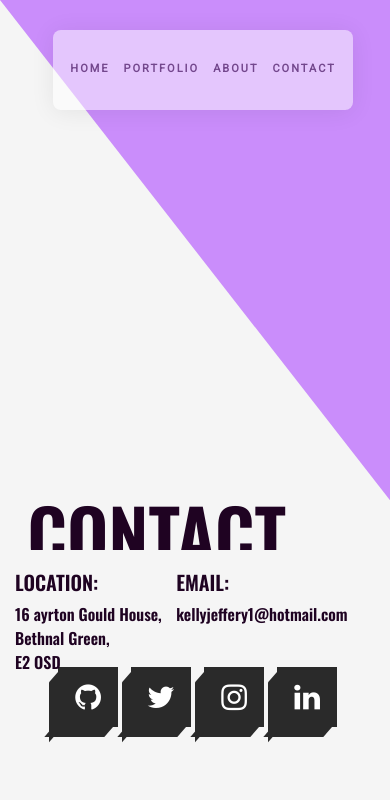
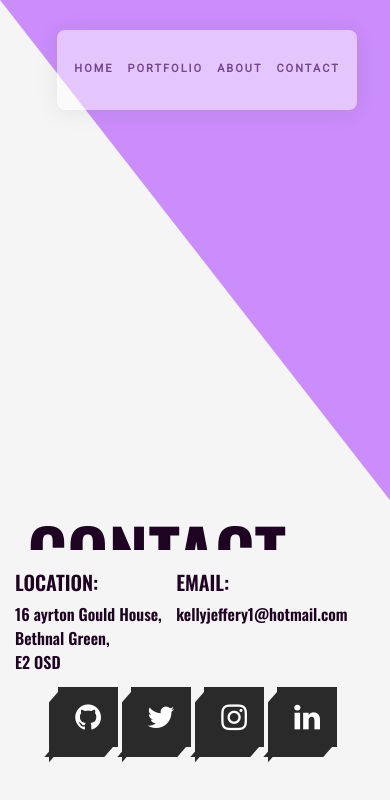
Before and after one commit to kellyjeffery1/kelly21, a React (Create React App) app: page /Contact in a window 390 px wide. Shown: the top 800 px of the page. Built offline with nearby package versions, Linux system fonts and the light colour scheme.

Commit message:
heorku ohone bugs

```diff
--- a/src/assests/about.css
+++ b/src/assests/about.css
@@ -200,7 +200,7 @@
 	.about-title {
 		font-size: 72px;
     	margin-left: 19%;
-    	margin-top: 75%;
+    	margin-top: 85%;
 	}
 	.image1 {
 		margin-left: 20%;
@@ -215,7 +215,7 @@
         width: 90%;
         margin-left: 5%;
         margin-top: 10%;
-        height: 1012px;
+        height: 990px;
 		border-radius: none;
 	}
 	.about-footer {
@@ -238,7 +238,7 @@
 		margin-top: 0px;
     }
     .about-parallax{
-           height: 1073px;
+           height: 1050px;
 		}
 .me-title {
     font-family: "Roboto",sans-serif;
--- a/src/assests/contact.css
+++ b/src/assests/contact.css
@@ -162,15 +162,16 @@
 	.contact-title {
 		font-size: 72px;
 		margin-left: 4%;
-		margin-top: 50%;
+		margin-top: 60%;
 	}
 	.contact-title-container {
 		left: 3%;
 	}
 	.SM-buttons {
 		position: absolute;
-		margin-top: 25%;
+		margin-top: 30%;
 		margin-left: 0%;
+		margin-bottom: 7%;
 	}
 	.contact-ul .contact-li {
 		position: relative;
--- a/src/assests/home.css
+++ b/src/assests/home.css
@@ -144,7 +144,7 @@
   }
   .nav{
 	  width: 300px;
-	  margin-left: 53px;
+	  margin-left: 57px;
   }
   .nav-title{
 	  height: 10%;
--- a/src/assests/portfolio.css
+++ b/src/assests/portfolio.css
@@ -220,7 +220,7 @@ h3{
 	.portfolio-title {
 		font-size: 72px;
 		margin-left: 4%;
-		margin-top: 18%;
+		margin-top: 40%;
 	}
 	.port-title-container {
 		left: 30px;
@@ -259,7 +259,7 @@ h3{
 	}
 	.image{
 		height: 328px;
-    	width: 373px;
+    	width: 380px;
     	border-radius: 5%;
 	}
 
@@ -272,7 +272,7 @@ h3{
 	}
 	.airbaby-image {
 		height: 328px;
-    	width: 337px;
+    	width: 380px;
     	border-radius: 5%;
 	}
 
```
